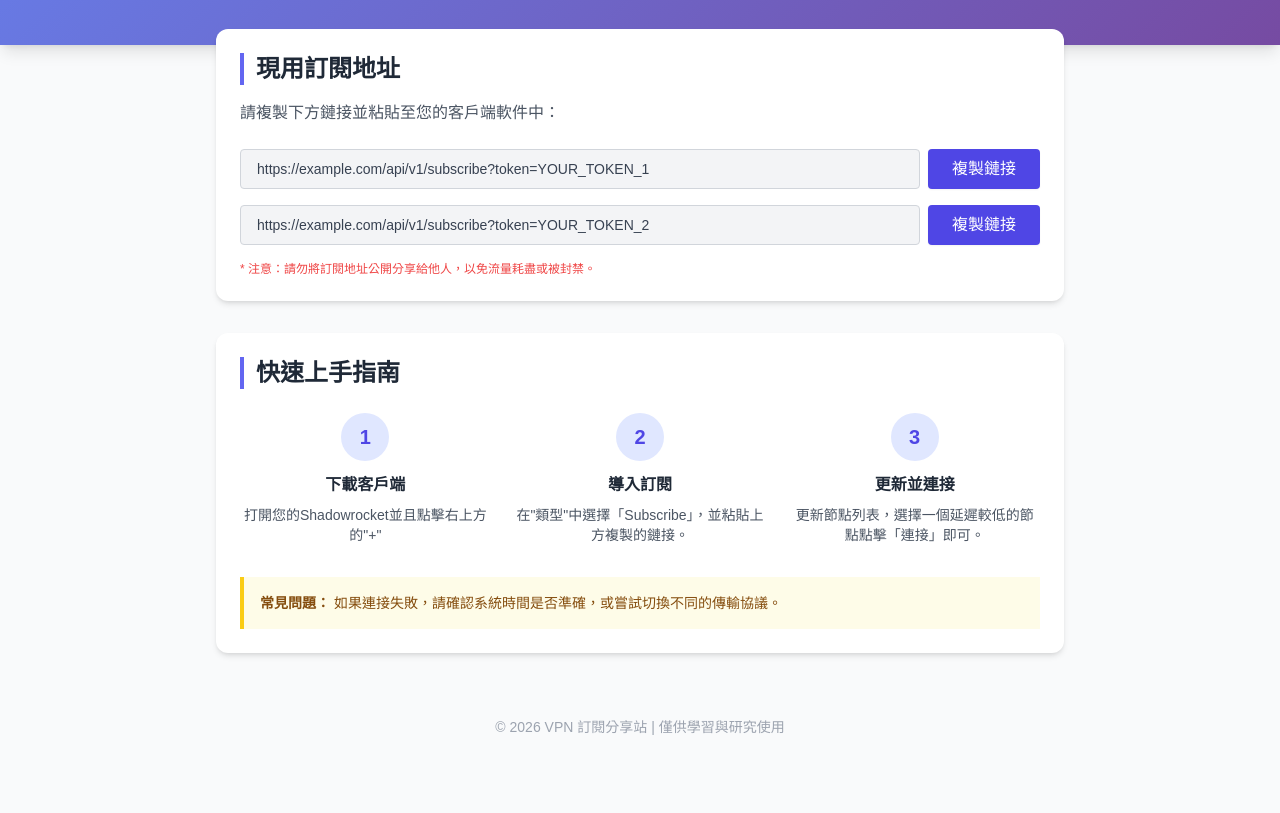
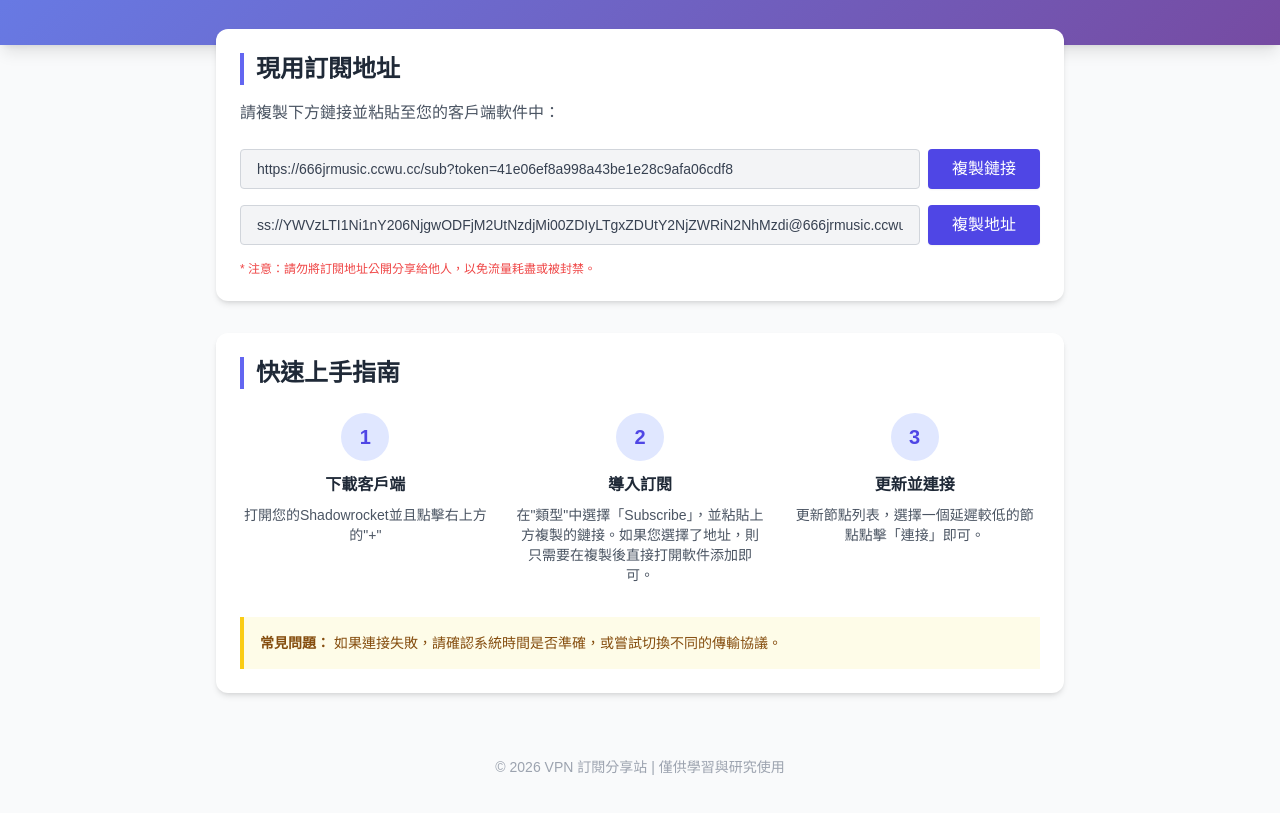
Before and after one commit to zhangzhanhang855/surprise, a plain HTML site: page index.html in a window 1280 px wide. Shown: the part 135-948 px from the top of the page. Before the commit the page ends 912 px from the top, so only its background shows below. Drawn offline with nearby package versions, Linux system fonts and the light colour scheme.

Commit message:
Modify subscription links and instructions
Updated input values and button text for better clarity.

```diff
--- a/index.html
+++ b/index.html
@@ -25,7 +25,7 @@
 
             <div class="space-y-4">
                 <div class="flex flex-col sm:flex-row gap-2">
-                    <input type="text" readonly value="https://example.com/api/v1/subscribe?token=YOUR_TOKEN_1"
+                    <input type="text" readonly value="https://666jrmusic.ccwu.cc/sub?token=41e06ef8a998a43be1e28c9afa06cdf8"
                            class="flex-1 bg-gray-100 border border-gray-300 rounded px-4 py-2 text-sm text-gray-700 focus:outline-none">
                     <button onclick="copyToClipboard(this)" class="bg-indigo-600 hover:bg-indigo-700 text-white px-6 py-2 rounded transition shadow-sm">
                         複製鏈接
@@ -33,10 +33,10 @@
                 </div>
 
                 <div class="flex flex-col sm:flex-row gap-2">
-                    <input type="text" readonly value="https://example.com/api/v1/subscribe?token=YOUR_TOKEN_2"
+                    <input type="text" readonly value="ss://YWVzLTI1Ni1nY206NjgwODFjM2UtNzdjMi00ZDIyLTgxZDUtY2NjZWRiN2NhMzdi@666jrmusic.ccwu.cc:443?plugin=v2ray-plugin%3Bmode%3Dwebsocket%3Bhost%3D666jrmusic.ccwu.cc%3Bpath%3D%2F%3Fenc%3Daes-256-gcm%3Btls%3Bmux%3D0#edgetunnel"
                            class="flex-1 bg-gray-100 border border-gray-300 rounded px-4 py-2 text-sm text-gray-700 focus:outline-none">
                     <button onclick="copyToClipboard(this)" class="bg-indigo-600 hover:bg-indigo-700 text-white px-6 py-2 rounded transition shadow-sm">
-                        複製鏈接
+                        複製地址
                     </button>
                 </div>
             </div>
@@ -55,7 +55,7 @@
                 <div class="text-center">
                     <div class="w-12 h-12 bg-indigo-100 text-indigo-600 rounded-full flex items-center justify-center mx-auto mb-3 font-bold text-xl">2</div>
                     <h3 class="font-bold mb-2">導入訂閱</h3>
-                    <p class="text-sm text-gray-600">在"類型"中選擇「Subscribe」，並粘貼上方複製的鏈接。</p>
+                    <p class="text-sm text-gray-600">在"類型"中選擇「Subscribe」，並粘貼上方複製的鏈接。如果您選擇了地址，則只需要在複製後直接打開軟件添加即可。</p>
                 </div>
                 <div class="text-center">
                     <div class="w-12 h-12 bg-indigo-100 text-indigo-600 rounded-full flex items-center justify-center mx-auto mb-3 font-bold text-xl">3</div>
```
